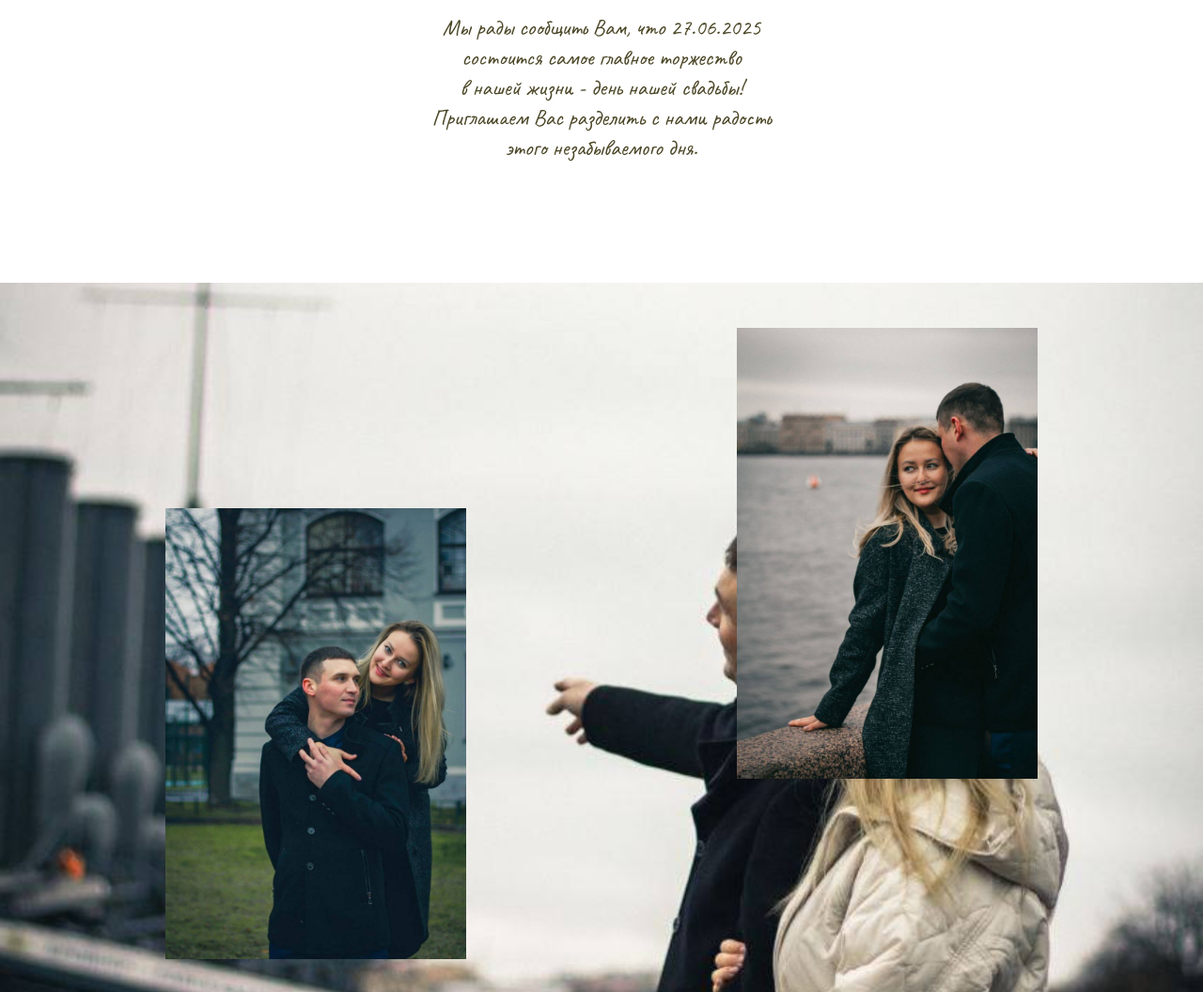
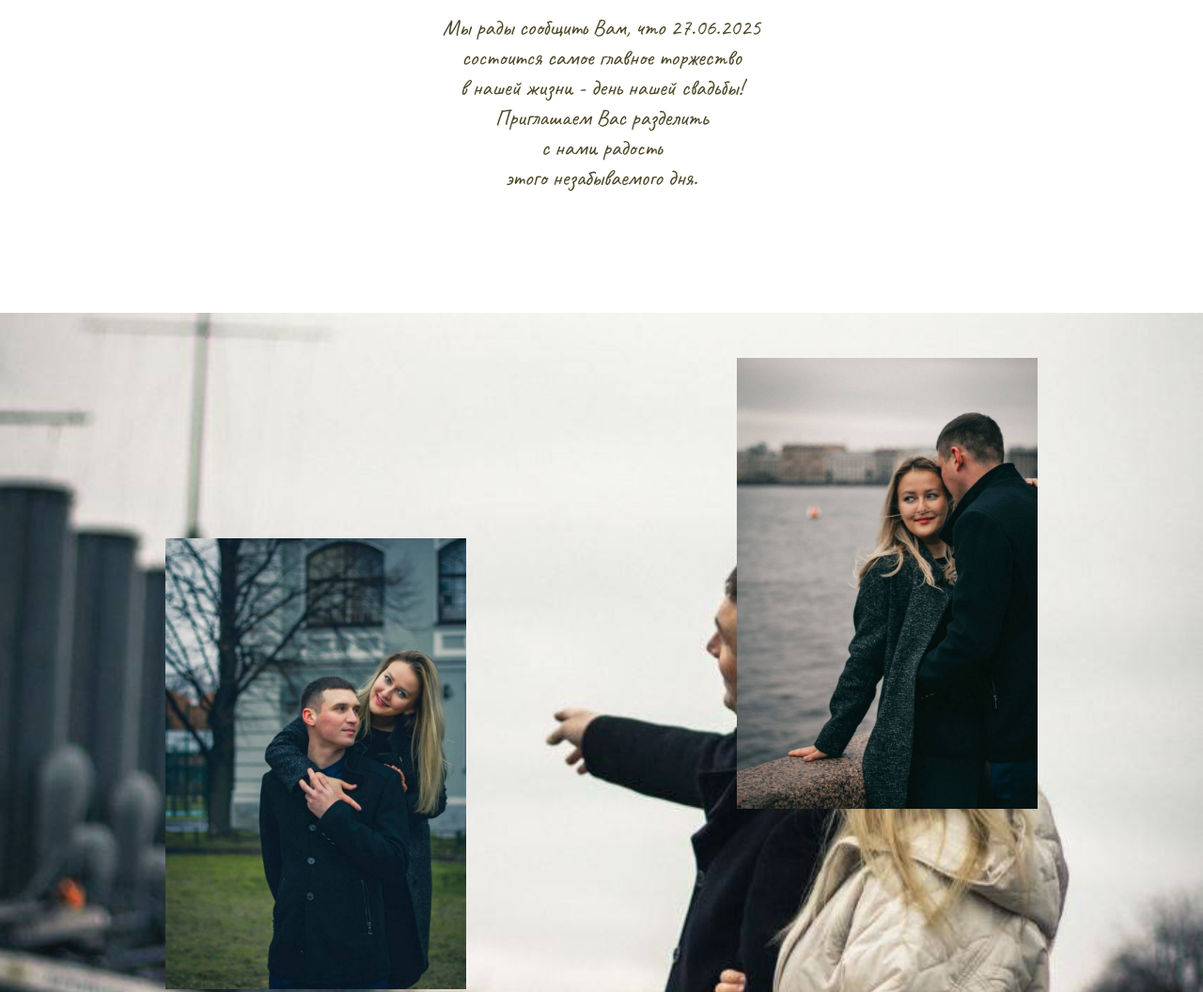
Before and after one commit to aleksaksan/weddings-landing, a website with bundled scripts: page index.html in a window 1280 px wide. Shown: the part 1101-2157 px from the top of the page at 94% size. Built offline with nearby package versions, Linux system fonts and the light colour scheme.

Commit message:
added br to invention

```diff
--- a/index.html
+++ b/index.html
@@ -33,7 +33,7 @@
       </div>
       <h2 class="text-4xl text-center mb-4" id="guest">Дорогие гости</h2>
       <p class="text-2xl text-center">Мы рады сообщить Вам, что 27.06.2025<br>состоится самое главное торжество<br>в нашей жизни - день нашей свадьбы!</p>
-      <p class="text-2xl text-center">Приглашаем Вас разделить с нами радость<br>этого незабываемого дня.</p>
+      <p class="text-2xl text-center">Приглашаем Вас разделить<br>с нами радость<br>этого незабываемого дня.</p>
     </div>
 
     <div class="h-screen bg-cover bg-center" style="background-image: url('./src/img/photos/d103f6e7-6c12-4c1d-83de-5fd7edd3767e.jpg');">
```
